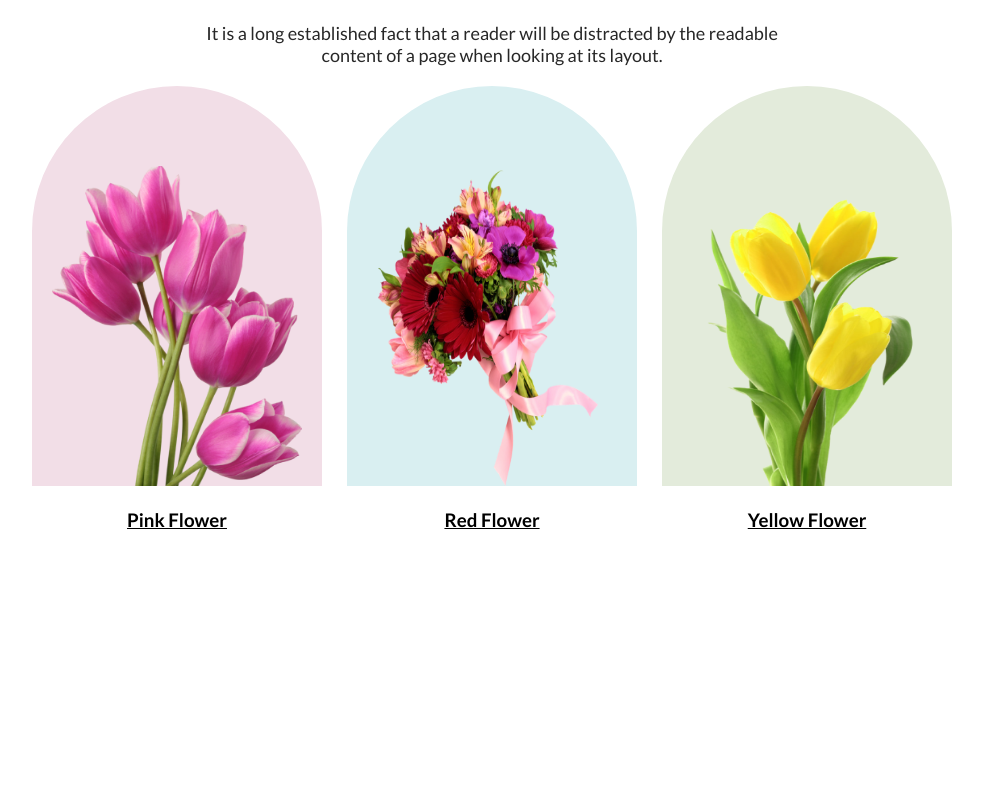
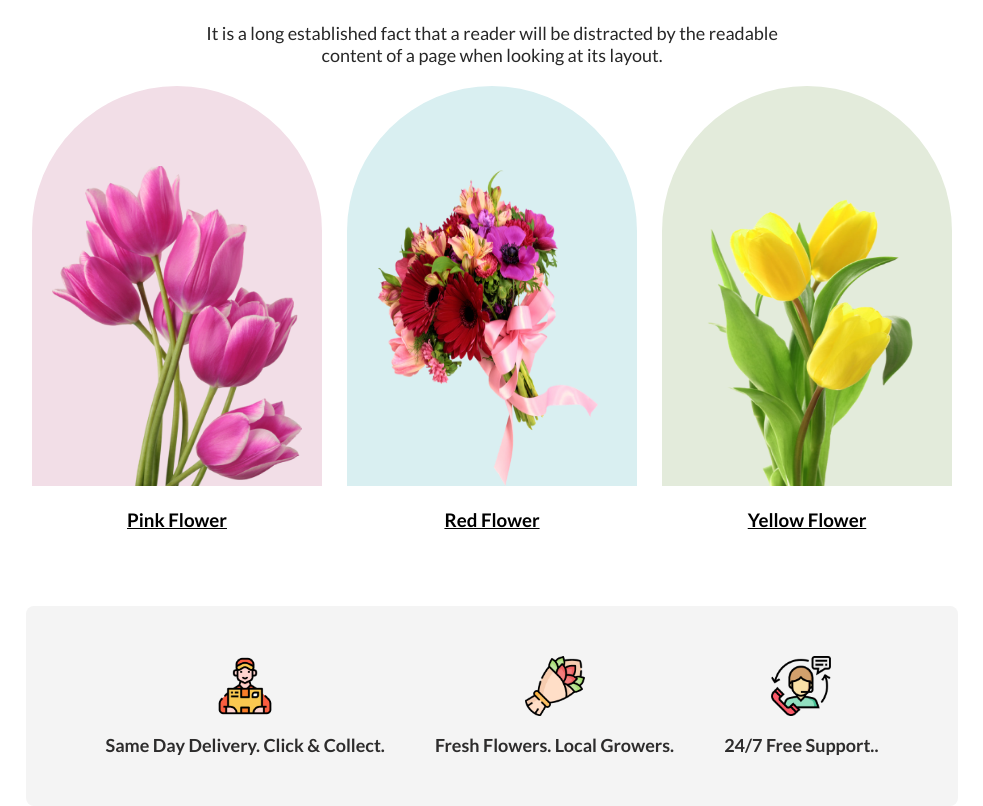
Before and after one commit to OmarAbir/flower-shop, a plain HTML site: page index.html in a window 1280 px wide. Shown: the part 1015-1821 px from the top of the page, without its empty margins (148-1131 px from the left). Before the commit the page ends 1546 px from the top, so only its background shows below. Drawn offline with Linux system fonts and the light colour scheme.

Commit message:
added service section

```diff
--- a/index.html
+++ b/index.html
@@ -46,25 +46,38 @@
                         <div class="flower-name">
                             <h3>Pink Flower</h3>
                         </div>
-
                     </div>
                     <div class="featured-image-2">
                         <img class="flower-img" src="Flower Asset/pngwing 5.png" alt="">
                         <div class="flower-name">
                             <h3>Red Flower</h3>
                         </div>
-
                     </div>
                     <div class="featured-image-3">
                         <img class="flower-img" src="Flower Asset/pngwing 7.png" alt="">
                         <div class="flower-name">
                             <h3>Yellow Flower</h3>
                         </div>
+                    </div>
+                </div>
+            </div>
+        </section>
 
-                    </div>
-
+        <!-- Service section  -->
+        <section>
+            <div class="service-container">
+                <div class="service">
+                    <img src="Flower Asset/Group 57.png" alt="">
+                    <h3 class="service-title">Same Day Delivery. Click & Collect.</h3>
                 </div>
-
+                <div class="service">
+                    <img src="Flower Asset/Group 58.png" alt="">
+                    <h3 class="service-title">Fresh Flowers. Local Growers.</h3>
+                </div>
+                <div class="service">
+                    <img src="Flower Asset/Group 59.png" alt="">
+                    <h3 class="service-title">24/7 Free Support..</h3>
+                </div>
             </div>
         </section>
     </main>
--- a/styles/style.css
+++ b/styles/style.css
@@ -73,19 +73,19 @@ featured section related styles
 }
 .featured-image-1 {
   border-radius: 300px 300px 0px 0px;
-  background-color: #F2DEE7;
+  background-color: #f2dee7;
   width: 370px;
-  height: 400px
+  height: 400px;
 }
 .featured-image-2 {
   border-radius: 300px 300px 0px 0px;
-  background-color: #D9EFF1;
+  background-color: #d9eff1;
   width: 370px;
-  height: 400px
+  height: 400px;
 }
 .featured-image-3 {
   border-radius: 300px 300px 0px 0px;
-  background-color: #E3EBDB ;
+  background-color: #e3ebdb;
   width: 370px;
   height: 400px;
 }
@@ -94,7 +94,32 @@ featured section related styles
   width: 250px;
   height: 320px;
 }
-.flower-name{
+.flower-name {
   margin-top: 20px;
   text-decoration: underline;
 }
+
+/*
+service related styles
+*/
+.service-container {
+  width: 65%;
+  text-align: center;
+  margin: 0px auto;
+  margin-top: 120px;
+  display: flex;
+  background-color: #f4f4f4;
+  border-radius: 8px;
+  justify-content: center;
+  padding: 50px;
+  gap: 50px;
+}
+.service img{
+  width: 60px;
+  height: 60px;
+}
+.service-title {
+  color: #2d2c2c;
+  font-size: 18px;
+  margin-top: 15px;
+}
```
